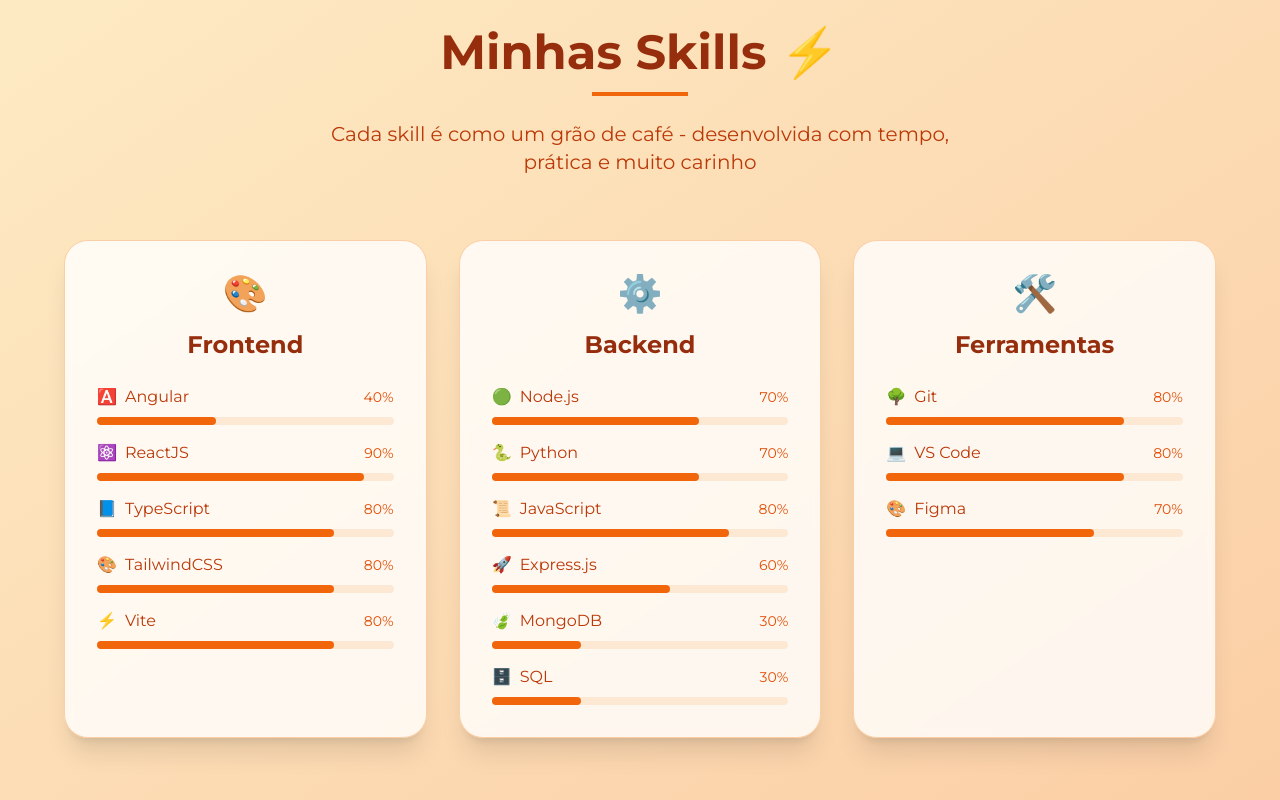
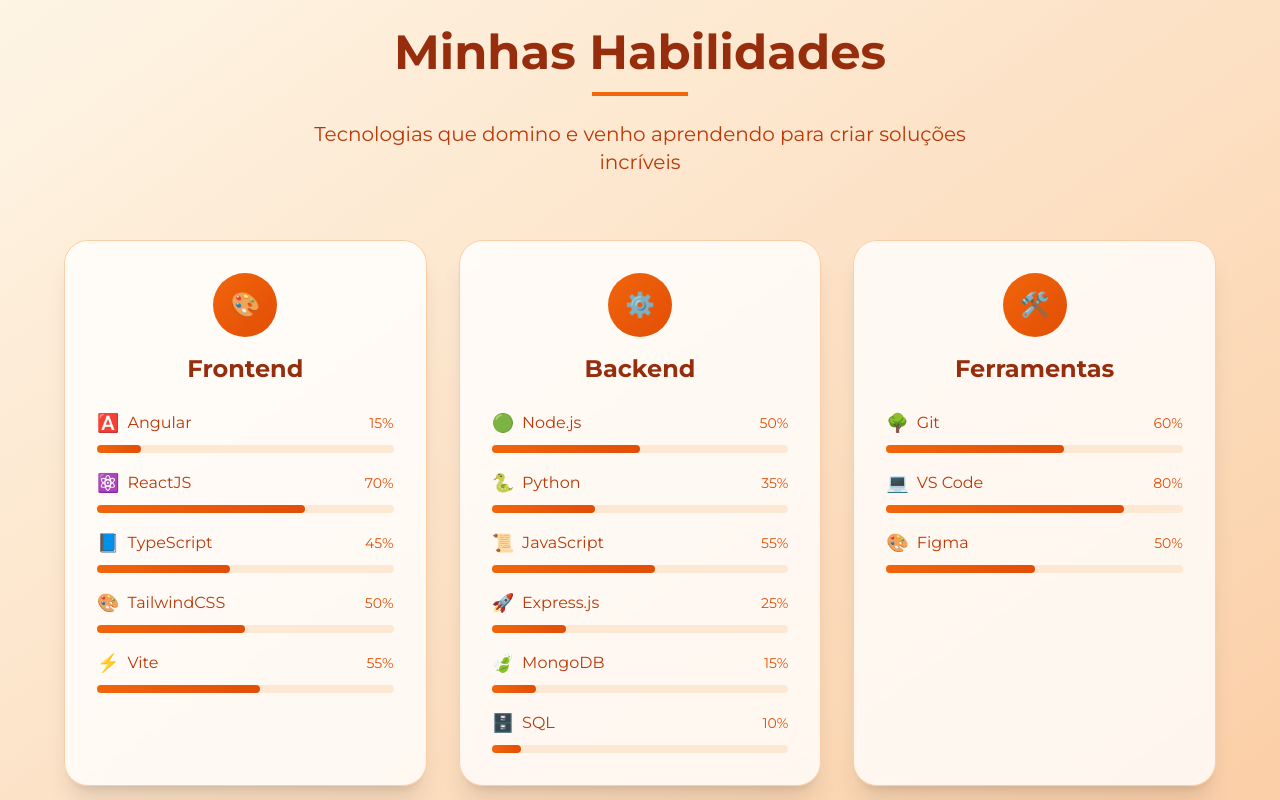
Before and after one commit to pinagui/portfolio, an Angular app: page / in a window 1280 px wide. Shown: the part 2520-3320 px from the top of the page. Built offline with nearby package versions, Linux system fonts and the light colour scheme.

Commit message:
fix: modal white font

```diff
--- a/src/app/components/skills/skills.html
+++ b/src/app/components/skills/skills.html
@@ -1,245 +1,249 @@
 <!-- Skills Section -->
-<section id="skills" class="py-20 bg-gradient-to-br from-cream-200 to-coffee-200 dark:from-dark-200 dark:to-dark-100">
+<section id="skills" class="py-20 bg-gradient-to-br from-cream-100 to-coffee-200 dark:from-dark-50 dark:to-dark-100">
   <div class="container mx-auto px-6">
     <div class="max-w-6xl mx-auto">
       <div class="text-center mb-16">
         <h2 class="text-4xl md:text-5xl font-bold text-coffee-800 dark:text-dark-700 mb-4">
-          Minhas Skills ⚡
+          Minhas Habilidades
         </h2>
         <div class="w-24 h-1 bg-coffee-500 dark:bg-dark-600 mx-auto mb-6"></div>
         <p class="text-xl text-coffee-700 dark:text-dark-600 max-w-2xl mx-auto">
-          Cada skill é como um grão de café - desenvolvida com tempo, prática e muito carinho
+          Tecnologias que domino e venho aprendendo para criar soluções incríveis
         </p>
       </div>
 
-      <div class="grid md:grid-cols-2 lg:grid-cols-3 gap-8">
-
-        <!-- Frontend Skills -->
-        <div class="bg-white/80 dark:bg-dark-100/80 backdrop-blur-sm rounded-3xl p-8 shadow-xl border border-coffee-200 dark:border-dark-200">
+      <div class="grid md:grid-cols-3 gap-8">
+        <!-- Frontend -->
+        <div class="bg-white/80 dark:bg-dark-100/80 backdrop-blur-sm rounded-3xl p-8 shadow-xl border border-coffee-200 dark:border-dark-200 hover:shadow-2xl transition-all">
           <div class="text-center mb-6">
-            <div class="text-4xl mb-4">🎨</div>
+            <div class="w-16 h-16 bg-gradient-to-br from-coffee-500 to-coffee-600 rounded-full flex items-center justify-center mx-auto mb-4">
+              <span class="text-2xl">🎨</span>
+            </div>
             <h3 class="text-2xl font-bold text-coffee-800 dark:text-dark-700">Frontend</h3>
           </div>
 
           <div class="space-y-4">
             <!-- Angular -->
-            <div>
-              <div class="flex items-center justify-between mb-2">
-                <span class="text-coffee-700 dark:text-dark-600 flex items-center gap-2">
-                  <span>🅰️</span>
-                  <span>Angular</span>
+            <div class="skill-item">
+              <div class="flex justify-between items-center mb-2">
+                <span class="text-coffee-700 dark:text-dark-600 font-medium flex items-center gap-2">
+                  <span class="text-lg">🅰️</span>
+                  Angular
                 </span>
-                <span class="text-coffee-600 dark:text-dark-600 text-sm">40%</span>
+                <span class="text-coffee-600 dark:text-dark-500 text-sm">15%</span>
               </div>
               <div class="w-full bg-coffee-100 dark:bg-dark-200 rounded-full h-2">
-                <div class="bg-coffee-500 dark:bg-dark-500 h-2 rounded-full transition-all duration-1000" style="width: 40%"></div>
+                <div class="bg-gradient-to-r from-coffee-500 to-coffee-600 h-2 rounded-full transition-all duration-1000" style="width: 15%"></div>
               </div>
             </div>
 
-            <!-- React -->
-            <div>
-              <div class="flex items-center justify-between mb-2">
-                <span class="text-coffee-700 dark:text-dark-600 flex items-center gap-2">
-                  <span>⚛️</span>
-                  <span>ReactJS</span>
+            <!-- ReactJS -->
+            <div class="skill-item">
+              <div class="flex justify-between items-center mb-2">
+                <span class="text-coffee-700 dark:text-dark-600 font-medium flex items-center gap-2">
+                  <span class="text-lg">⚛️</span>
+                  ReactJS
                 </span>
-                <span class="text-coffee-600 dark:text-dark-600 text-sm">90%</span>
+                <span class="text-coffee-600 dark:text-dark-500 text-sm">70%</span>
               </div>
               <div class="w-full bg-coffee-100 dark:bg-dark-200 rounded-full h-2">
-                <div class="bg-coffee-500 dark:bg-dark-500 h-2 rounded-full transition-all duration-1000" style="width: 90%"></div>
+                <div class="bg-gradient-to-r from-coffee-500 to-coffee-600 h-2 rounded-full transition-all duration-1000" style="width: 70%"></div>
               </div>
             </div>
 
             <!-- TypeScript -->
-            <div>
-              <div class="flex items-center justify-between mb-2">
-                <span class="text-coffee-700 dark:text-dark-600 flex items-center gap-2">
-                  <span>📘</span>
-                  <span>TypeScript</span>
+            <div class="skill-item">
+              <div class="flex justify-between items-center mb-2">
+                <span class="text-coffee-700 dark:text-dark-600 font-medium flex items-center gap-2">
+                  <span class="text-lg">📘</span>
+                  TypeScript
                 </span>
-                <span class="text-coffee-600 dark:text-dark-600 text-sm">80%</span>
+                <span class="text-coffee-600 dark:text-dark-500 text-sm">45%</span>
               </div>
               <div class="w-full bg-coffee-100 dark:bg-dark-200 rounded-full h-2">
-                <div class="bg-coffee-500 dark:bg-dark-500 h-2 rounded-full transition-all duration-1000" style="width: 80%"></div>
+                <div class="bg-gradient-to-r from-coffee-500 to-coffee-600 h-2 rounded-full transition-all duration-1000" style="width: 45%"></div>
               </div>
             </div>
 
             <!-- TailwindCSS -->
-            <div>
-              <div class="flex items-center justify-between mb-2">
-                <span class="text-coffee-700 dark:text-dark-600 flex items-center gap-2">
-                  <span>🎨</span>
-                  <span>TailwindCSS</span>
+            <div class="skill-item">
+              <div class="flex justify-between items-center mb-2">
+                <span class="text-coffee-700 dark:text-dark-600 font-medium flex items-center gap-2">
+                  <span class="text-lg">🎨</span>
+                  TailwindCSS
                 </span>
-                <span class="text-coffee-600 dark:text-dark-600 text-sm">80%</span>
+                <span class="text-coffee-600 dark:text-dark-500 text-sm">50%</span>
               </div>
               <div class="w-full bg-coffee-100 dark:bg-dark-200 rounded-full h-2">
-                <div class="bg-coffee-500 dark:bg-dark-500 h-2 rounded-full transition-all duration-1000" style="width: 80%"></div>
+                <div class="bg-gradient-to-r from-coffee-500 to-coffee-600 h-2 rounded-full transition-all duration-1000" style="width: 50%"></div>
               </div>
             </div>
 
             <!-- Vite -->
-            <div>
-              <div class="flex items-center justify-between mb-2">
-                <span class="text-coffee-700 dark:text-dark-600 flex items-center gap-2">
-                  <span>⚡</span>
-                  <span>Vite</span>
+            <div class="skill-item">
+              <div class="flex justify-between items-center mb-2">
+                <span class="text-coffee-700 dark:text-dark-600 font-medium flex items-center gap-2">
+                  <span class="text-lg">⚡</span>
+                  Vite
                 </span>
-                <span class="text-coffee-600 dark:text-dark-600 text-sm">80%</span>
+                <span class="text-coffee-600 dark:text-dark-500 text-sm">55%</span>
               </div>
               <div class="w-full bg-coffee-100 dark:bg-dark-200 rounded-full h-2">
-                <div class="bg-coffee-500 dark:bg-dark-500 h-2 rounded-full transition-all duration-1000" style="width: 80%"></div>
+                <div class="bg-gradient-to-r from-coffee-500 to-coffee-600 h-2 rounded-full transition-all duration-1000" style="width: 55%"></div>
               </div>
             </div>
           </div>
         </div>
 
-        <!-- Backend Skills -->
-        <div class="bg-white/80 dark:bg-dark-100/80 backdrop-blur-sm rounded-3xl p-8 shadow-xl border border-coffee-200 dark:border-dark-200">
+        <!-- Backend -->
+        <div class="bg-white/80 dark:bg-dark-100/80 backdrop-blur-sm rounded-3xl p-8 shadow-xl border border-coffee-200 dark:border-dark-200 hover:shadow-2xl transition-all">
           <div class="text-center mb-6">
-            <div class="text-4xl mb-4">⚙️</div>
+            <div class="w-16 h-16 bg-gradient-to-br from-coffee-500 to-coffee-600 rounded-full flex items-center justify-center mx-auto mb-4">
+              <span class="text-2xl">⚙️</span>
+            </div>
             <h3 class="text-2xl font-bold text-coffee-800 dark:text-dark-700">Backend</h3>
           </div>
 
           <div class="space-y-4">
             <!-- Node.js -->
-            <div>
-              <div class="flex items-center justify-between mb-2">
-                <span class="text-coffee-700 dark:text-dark-600 flex items-center gap-2">
-                  <span>🟢</span>
-                  <span>Node.js</span>
+            <div class="skill-item">
+              <div class="flex justify-between items-center mb-2">
+                <span class="text-coffee-700 dark:text-dark-600 font-medium flex items-center gap-2">
+                  <span class="text-lg">🟢</span>
+                  Node.js
                 </span>
-                <span class="text-coffee-600 dark:text-dark-600 text-sm">70%</span>
+                <span class="text-coffee-600 dark:text-dark-500 text-sm">50%</span>
               </div>
               <div class="w-full bg-coffee-100 dark:bg-dark-200 rounded-full h-2">
-                <div class="bg-coffee-500 dark:bg-dark-500 h-2 rounded-full transition-all duration-1000" style="width: 70%"></div>
+                <div class="bg-gradient-to-r from-coffee-500 to-coffee-600 h-2 rounded-full transition-all duration-1000" style="width: 50%"></div>
               </div>
             </div>
 
             <!-- Python -->
-            <div>
-              <div class="flex items-center justify-between mb-2">
-                <span class="text-coffee-700 dark:text-dark-600 flex items-center gap-2">
-                  <span>🐍</span>
-                  <span>Python</span>
+            <div class="skill-item">
+              <div class="flex justify-between items-center mb-2">
+                <span class="text-coffee-700 dark:text-dark-600 font-medium flex items-center gap-2">
+                  <span class="text-lg">🐍</span>
+                  Python
                 </span>
-                <span class="text-coffee-600 dark:text-dark-600 text-sm">70%</span>
+                <span class="text-coffee-600 dark:text-dark-500 text-sm">35%</span>
               </div>
               <div class="w-full bg-coffee-100 dark:bg-dark-200 rounded-full h-2">
-                <div class="bg-coffee-500 dark:bg-dark-500 h-2 rounded-full transition-all duration-1000" style="width: 70%"></div>
+                <div class="bg-gradient-to-r from-coffee-500 to-coffee-600 h-2 rounded-full transition-all duration-1000" style="width: 35%"></div>
               </div>
             </div>
 
             <!-- JavaScript -->
-            <div>
-              <div class="flex items-center justify-between mb-2">
-                <span class="text-coffee-700 dark:text-dark-600 flex items-center gap-2">
-                  <span>📜</span>
-                  <span>JavaScript</span>
+            <div class="skill-item">
+              <div class="flex justify-between items-center mb-2">
+                <span class="text-coffee-700 dark:text-dark-600 font-medium flex items-center gap-2">
+                  <span class="text-lg">📜</span>
+                  JavaScript
                 </span>
-                <span class="text-coffee-600 dark:text-dark-600 text-sm">80%</span>
+                <span class="text-coffee-600 dark:text-dark-500 text-sm">55%</span>
               </div>
               <div class="w-full bg-coffee-100 dark:bg-dark-200 rounded-full h-2">
-                <div class="bg-coffee-500 dark:bg-dark-500 h-2 rounded-full transition-all duration-1000" style="width: 80%"></div>
+                <div class="bg-gradient-to-r from-coffee-500 to-coffee-600 h-2 rounded-full transition-all duration-1000" style="width: 55%"></div>
               </div>
             </div>
 
             <!-- Express.js -->
-            <div>
-              <div class="flex items-center justify-between mb-2">
-                <span class="text-coffee-700 dark:text-dark-600 flex items-center gap-2">
-                  <span>🚀</span>
-                  <span>Express.js</span>
+            <div class="skill-item">
+              <div class="flex justify-between items-center mb-2">
+                <span class="text-coffee-700 dark:text-dark-600 font-medium flex items-center gap-2">
+                  <span class="text-lg">🚀</span>
+                  Express.js
                 </span>
-                <span class="text-coffee-600 dark:text-dark-600 text-sm">60%</span>
+                <span class="text-coffee-600 dark:text-dark-500 text-sm">25%</span>
               </div>
               <div class="w-full bg-coffee-100 dark:bg-dark-200 rounded-full h-2">
-                <div class="bg-coffee-500 dark:bg-dark-500 h-2 rounded-full transition-all duration-1000" style="width: 60%"></div>
+                <div class="bg-gradient-to-r from-coffee-500 to-coffee-600 h-2 rounded-full transition-all duration-1000" style="width: 25%"></div>
               </div>
             </div>
 
             <!-- MongoDB -->
-            <div>
-              <div class="flex items-center justify-between mb-2">
-                <span class="text-coffee-700 dark:text-dark-600 flex items-center gap-2">
-                  <span>🍃</span>
-                  <span>MongoDB</span>
+            <div class="skill-item">
+              <div class="flex justify-between items-center mb-2">
+                <span class="text-coffee-700 dark:text-dark-600 font-medium flex items-center gap-2">
+                  <span class="text-lg">🍃</span>
+                  MongoDB
                 </span>
-                <span class="text-coffee-600 dark:text-dark-600 text-sm">30%</span>
+                <span class="text-coffee-600 dark:text-dark-500 text-sm">15%</span>
               </div>
               <div class="w-full bg-coffee-100 dark:bg-dark-200 rounded-full h-2">
-                <div class="bg-coffee-500 dark:bg-dark-500 h-2 rounded-full transition-all duration-1000" style="width: 30%"></div>
+                <div class="bg-gradient-to-r from-coffee-500 to-coffee-600 h-2 rounded-full transition-all duration-1000" style="width: 15%"></div>
               </div>
             </div>
 
             <!-- SQL -->
-            <div>
-              <div class="flex items-center justify-between mb-2">
-                <span class="text-coffee-700 dark:text-dark-600 flex items-center gap-2">
-                  <span>🗄️</span>
-                  <span>SQL</span>
+            <div class="skill-item">
+              <div class="flex justify-between items-center mb-2">
+                <span class="text-coffee-700 dark:text-dark-600 font-medium flex items-center gap-2">
+                  <span class="text-lg">🗄️</span>
+                  SQL
                 </span>
-                <span class="text-coffee-600 dark:text-dark-600 text-sm">30%</span>
+                <span class="text-coffee-600 dark:text-dark-500 text-sm">10%</span>
               </div>
               <div class="w-full bg-coffee-100 dark:bg-dark-200 rounded-full h-2">
-                <div class="bg-coffee-500 dark:bg-dark-500 h-2 rounded-full transition-all duration-1000" style="width: 30%"></div>
+                <div class="bg-gradient-to-r from-coffee-500 to-coffee-600 h-2 rounded-full transition-all duration-1000" style="width: 10%"></div>
               </div>
             </div>
           </div>
         </div>
 
-        <!-- Tools Skills -->
-        <div class="bg-white/80 dark:bg-dark-100/80 backdrop-blur-sm rounded-3xl p-8 shadow-xl border border-coffee-200 dark:border-dark-200">
+        <!-- Ferramentas -->
+        <div class="bg-white/80 dark:bg-dark-100/80 backdrop-blur-sm rounded-3xl p-8 shadow-xl border border-coffee-200 dark:border-dark-200 hover:shadow-2xl transition-all">
           <div class="text-center mb-6">
-            <div class="text-4xl mb-4">🛠️</div>
+            <div class="w-16 h-16 bg-gradient-to-br from-coffee-500 to-coffee-600 rounded-full flex items-center justify-center mx-auto mb-4">
+              <span class="text-2xl">🛠️</span>
+            </div>
             <h3 class="text-2xl font-bold text-coffee-800 dark:text-dark-700">Ferramentas</h3>
           </div>
 
           <div class="space-y-4">
             <!-- Git -->
-            <div>
-              <div class="flex items-center justify-between mb-2">
-                <span class="text-coffee-700 dark:text-dark-600 flex items-center gap-2">
-                  <span>🌳</span>
-                  <span>Git</span>
+            <div class="skill-item">
+              <div class="flex justify-between items-center mb-2">
+                <span class="text-coffee-700 dark:text-dark-600 font-medium flex items-center gap-2">
+                  <span class="text-lg">🌳</span>
+                  Git
                 </span>
-                <span class="text-coffee-600 dark:text-dark-600 text-sm">80%</span>
+                <span class="text-coffee-600 dark:text-dark-500 text-sm">60%</span>
               </div>
               <div class="w-full bg-coffee-100 dark:bg-dark-200 rounded-full h-2">
-                <div class="bg-coffee-500 dark:bg-dark-500 h-2 rounded-full transition-all duration-1000" style="width: 80%"></div>
+                <div class="bg-gradient-to-r from-coffee-500 to-coffee-600 h-2 rounded-full transition-all duration-1000" style="width: 60%"></div>
               </div>
             </div>
 
             <!-- VS Code -->
-            <div>
-              <div class="flex items-center justify-between mb-2">
-                <span class="text-coffee-700 dark:text-dark-600 flex items-center gap-2">
-                  <span>💻</span>
-                  <span>VS Code</span>
+            <div class="skill-item">
+              <div class="flex justify-between items-center mb-2">
+                <span class="text-coffee-700 dark:text-dark-600 font-medium flex items-center gap-2">
+                  <span class="text-lg">💻</span>
+                  VS Code
                 </span>
-                <span class="text-coffee-600 dark:text-dark-600 text-sm">80%</span>
+                <span class="text-coffee-600 dark:text-dark-500 text-sm">80%</span>
               </div>
               <div class="w-full bg-coffee-100 dark:bg-dark-200 rounded-full h-2">
-                <div class="bg-coffee-500 dark:bg-dark-500 h-2 rounded-full transition-all duration-1000" style="width: 80%"></div>
+                <div class="bg-gradient-to-r from-coffee-500 to-coffee-600 h-2 rounded-full transition-all duration-1000" style="width: 80%"></div>
               </div>
             </div>
 
             <!-- Figma -->
-            <div>
-              <div class="flex items-center justify-between mb-2">
-                <span class="text-coffee-700 dark:text-dark-600 flex items-center gap-2">
-                  <span>🎨</span>
-                  <span>Figma</span>
+            <div class="skill-item">
+              <div class="flex justify-between items-center mb-2">
+                <span class="text-coffee-700 dark:text-dark-600 font-medium flex items-center gap-2">
+                  <span class="text-lg">🎨</span>
+                  Figma
                 </span>
-                <span class="text-coffee-600 dark:text-dark-600 text-sm">70%</span>
+                <span class="text-coffee-600 dark:text-dark-500 text-sm">50%</span>
               </div>
               <div class="w-full bg-coffee-100 dark:bg-dark-200 rounded-full h-2">
-                <div class="bg-coffee-500 dark:bg-dark-500 h-2 rounded-full transition-all duration-1000" style="width: 70%"></div>
+                <div class="bg-gradient-to-r from-coffee-500 to-coffee-600 h-2 rounded-full transition-all duration-1000" style="width: 50%"></div>
               </div>
             </div>
           </div>
         </div>
-
       </div>
     </div>
   </div>
```
Also changed, not shown: src/app/components/projects/projects.html (+20 -20 lines).
